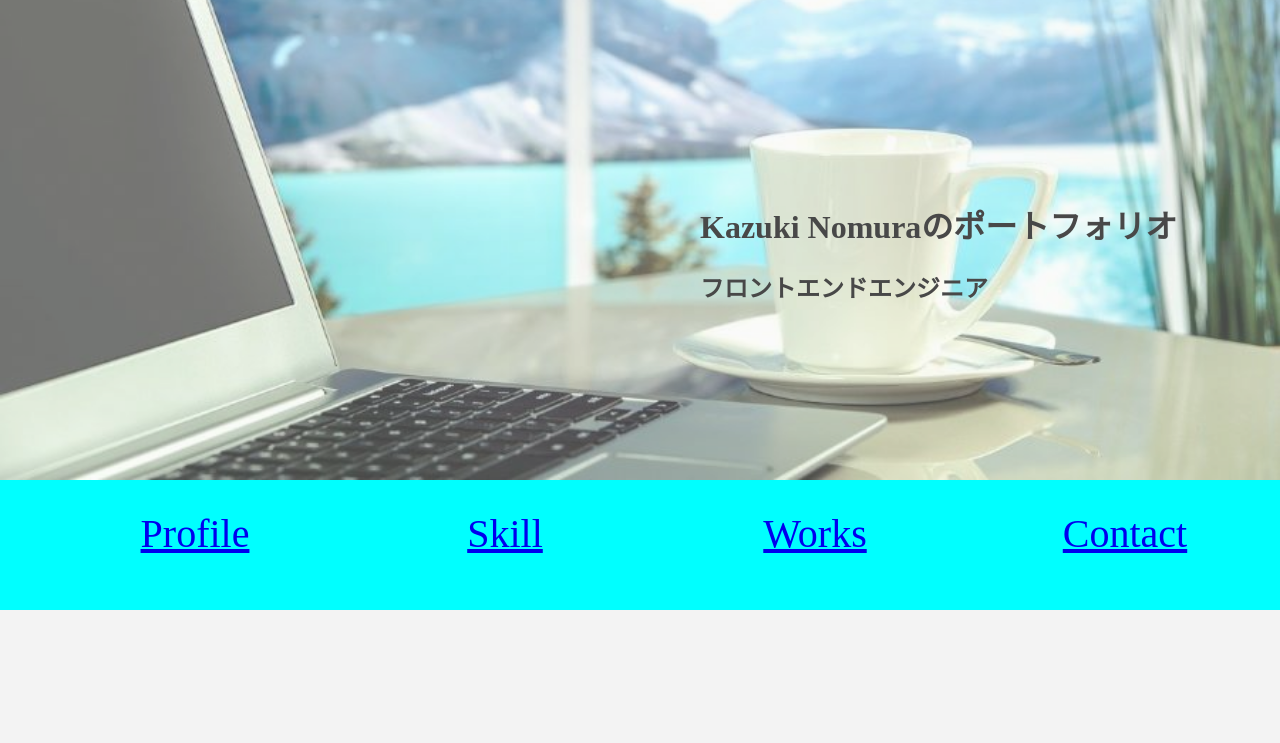
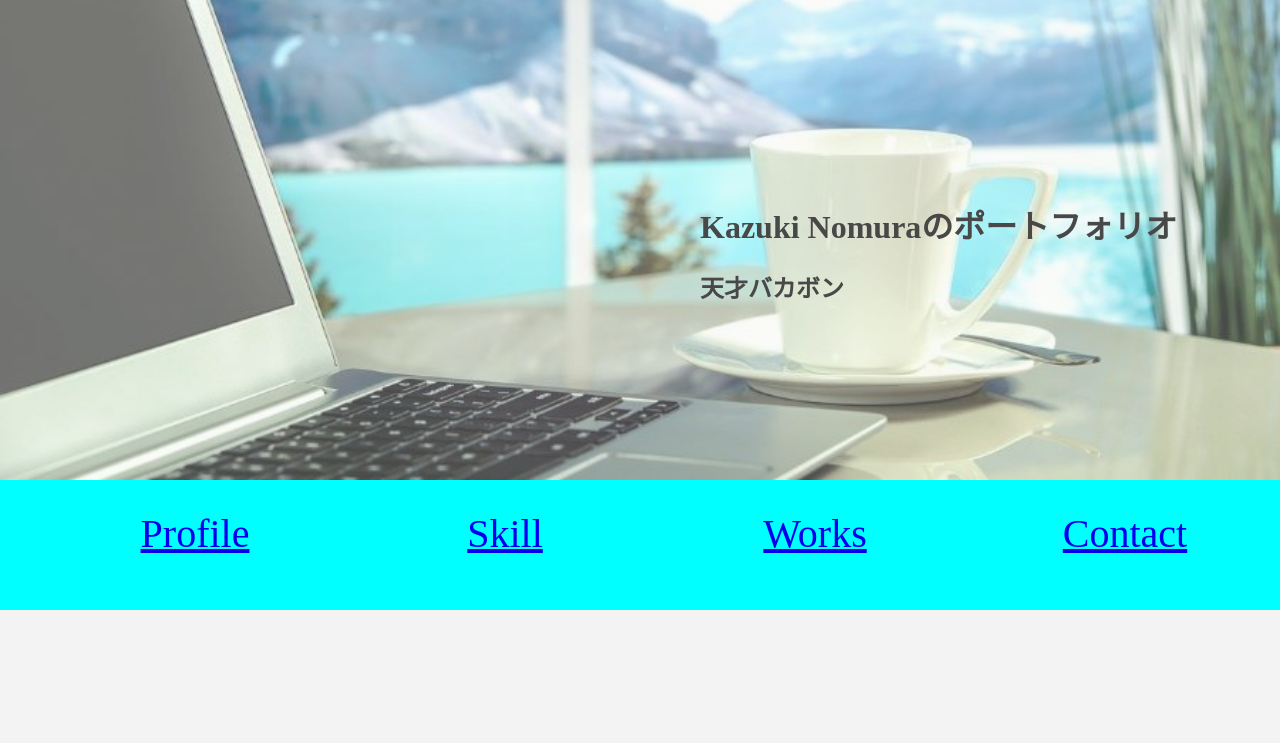
Before and after one commit to staykzmonomono/stay-portfolio, a plain HTML site: page index.html in a window 1280 px wide. Shown: the top 743 px of the page. Drawn offline with Linux system fonts and the light colour scheme.

Commit message:
h2の文字を変更

```diff
--- a/index.html
+++ b/index.html
@@ -14,7 +14,7 @@
     <header>
 
       <h1>Kazuki Nomuraのポートフォリオ</h1>
-    <h2>フロントエンドエンジニア</h2>
+    <h2>天才バカボン</h2>
 
 
   </header>
```
